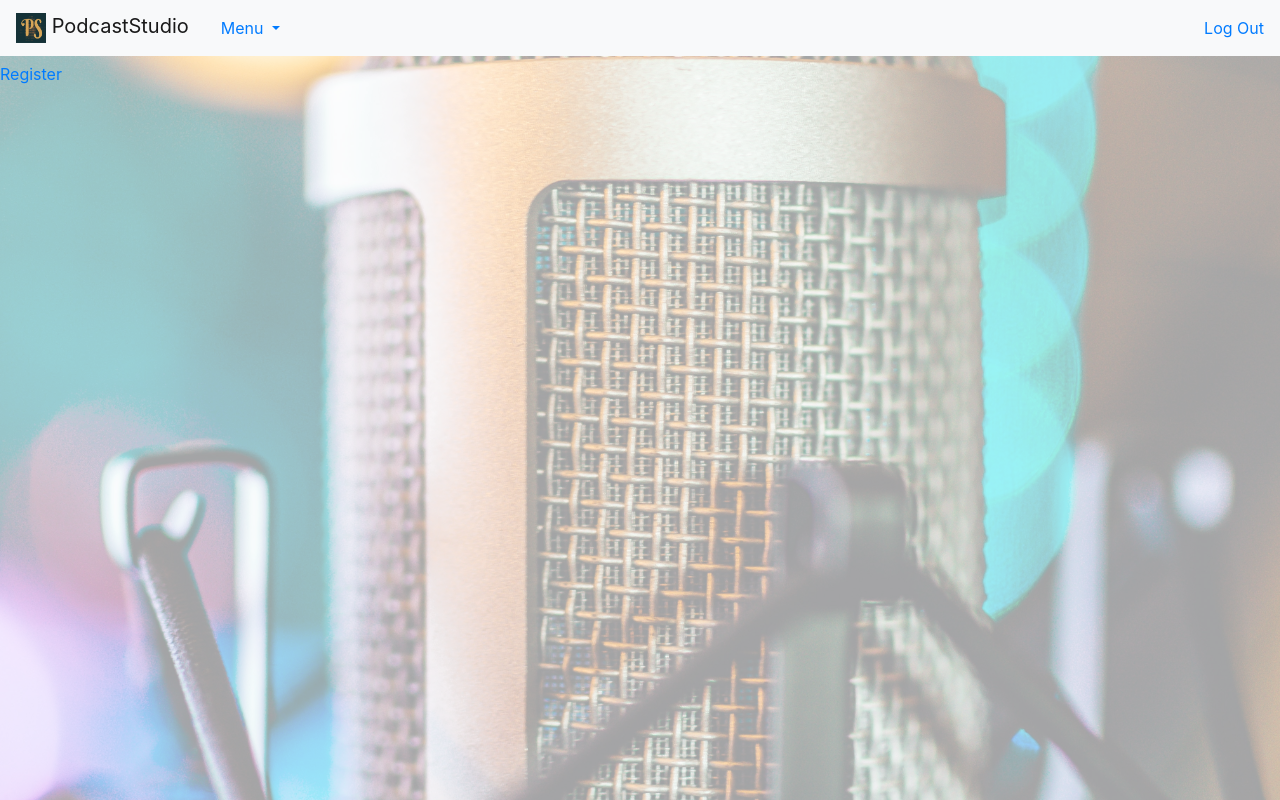
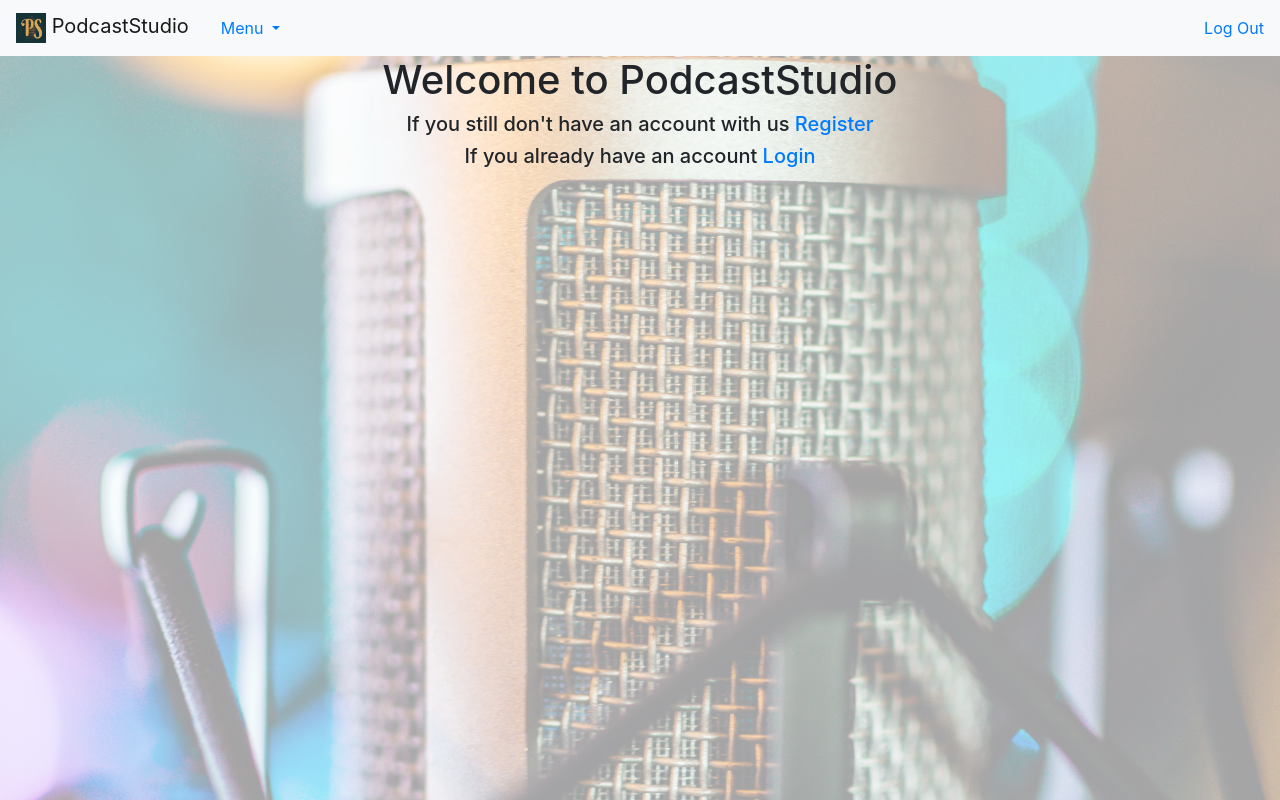
Before and after one commit to carolina-trofimov/Podcast-Studio, a Flask app: page / in a window 1280 px wide. Run offline with Flask 2, Linux system fonts and the light colour scheme; the visitor is signed in with stand-in values (Sample User, id 1); some libraries are stand-ins or nearby versions.

Commit message:
implemented css in homepage

```diff
--- a/static/upload_page.css
+++ b/static/upload_page.css
@@ -25,16 +25,32 @@
   margin-top: 15%;
   font-family: webkit-body;
 }
-#raw-podcast, #ads, #podcast, #follow,{
+
+#welcome, {
+  margin-top: 2%;
+  font-family: webkit-body;
+}
+
+#login-form {
+  margin-top: 8%;
+  margin-bottom: 2%;
+  margin-left: 3%;
+  font-family: webkit-body;
+}
+
+#raw-podcast, #ads, #podcast, #follow, #profile {
   font-size: 3rem;
   font-family: -webkit-body;
   margin-top: 1.5%;
   margin-left: 2%;
 }
 
+#email-form, #username-form, #password-form {
+  margin-top: 2%
+  margin-left: 3%;
+}
 
-
-.follow-user, .raw-podcast-list, .podcast-list, .ad-list {
+.follow-user, .raw-podcast-list, .podcast-list, .ad-list, .user-audio-list {
   margin-top: 2%;
   margin-left: 2%
 }
@@ -45,7 +61,7 @@
   height: 80%;
  }
 
-.each-audio {
+.each-audio, .login-head {
   margin-top: 3%;
   font-family: webkit-body;
 }
--- a/templates/base.html
+++ b/templates/base.html
@@ -17,7 +17,7 @@
 
   <div id="top-navbar">
   <nav class="navbar navbar-light bg-light">
-    <a class="navbar-brand" href="/upload">
+    <a class="navbar-brand" href="/">
       <img src="/static/podcastStudio_logo.png" width="30" height="30" class="d-inline-block align-top" alt="">
       PodcastStudio
     </a>
@@ -41,12 +41,7 @@
       <div class='nav-item'>
         <a href="/logout">Log Out</a>
       </div>
-    {% else %}
-      <div class='nav-item'>
-        <a class="login" href="/login">Log In</a>
-      </div>
     {% endif %}
-
 
   </nav>
   </div>
--- a/templates/homepage.html
+++ b/templates/homepage.html
@@ -2,8 +2,19 @@
 {% extends 'base.html' %}
 {% block content %}
 
-<h1></h1>
-<div class=register>
-<a href="register">Register</a></div>
+<div class="row">
+  <div class="container-fluid" id="welcome">
+    <h1 class="welcome text-center"> Welcome to PodcastStudio</h1>
+
+    <h5 class="podcaststudio text-center"> If you still don't have an account with us
+      <a href="register">Register</a>
+    </h5>
+
+    <h5 class="podcaststudio text-center" id="account"> If you already have an account
+      <a href="login">Login</a>
+    </h5>
+  </div>
+</div>
+
 
 {% endblock %}
--- a/templates/users.html
+++ b/templates/users.html
@@ -13,7 +13,7 @@
         <div class="col-6 col-sm-3">
           <form enctype="form-data" action="/handle-follow" method="POST">
             <input type="hidden" name="followed" value="{{user.user_id}}">
-              <button class="follow-btn" id="{{ user.user_id }}">{% if user in loggedin_user.following %}Following{% else %}Follow{% endif %}</button>
+              <button class="follow-btn btn-outline-primary" id="{{ user.user_id }}">{% if user in loggedin_user.following %}Following{% else %}Follow{% endif %}</button>
           </form>
         </div>
       </div>
```
Also changed, not shown: templates/login.html (+12 -5 lines), templates/profile.html (+16 -9 lines).
